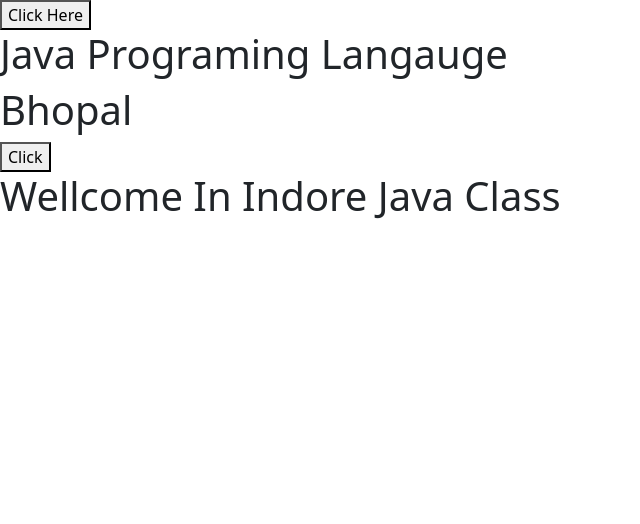
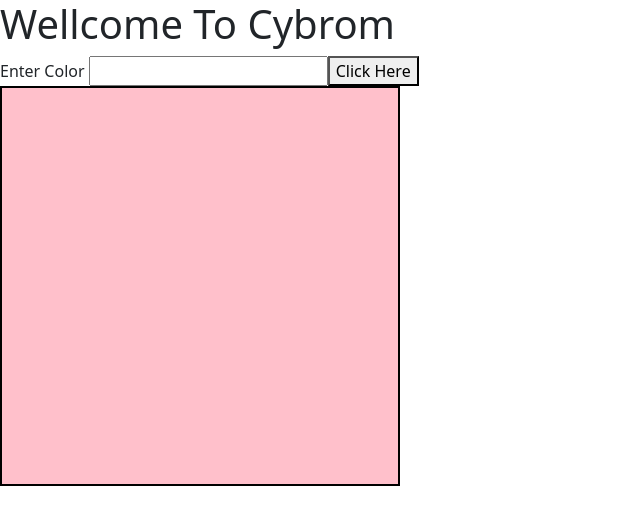
Before and after one commit to rahullokhande123/React_codes, a React (Vite) app: page / in a window 1280 px wide. Shown: the top 524 px of the page, without its empty margins (0-640 px from the left). Built offline with nearby package versions, Linux system fonts and the light colour scheme.

Commit message:
Theme_Changer_By_Using_context_API

```diff
--- a/src/App.jsx
+++ b/src/App.jsx
@@ -1,20 +1,20 @@
-import Bhopal from "./Bhopal";
-import { useState } from "react";
-import { createContext } from "react";
 
-const courseContext=createContext();
+import { mycolorContext } from "./ColorContext"
+import { useContext, useState } from "react"
+
+
 const App=()=>{
 
-  const [course,setCourse]=useState("Java");
+  const [txt,setTxt]=useState("");
+  const {color,setColor}=useContext(mycolorContext)
   return(
     <>
-    <button onClick={()=>{setCourse("Python")}} >Click Here</button>
-    <h1>  {course} Programing Langauge </h1>
-    <courseContext.Provider value={{course,setCourse}}>
-      <Bhopal/>
-    </courseContext.Provider>
+    <h1>Wellcome To Cybrom</h1>
+    Enter Color <input type="text" value={txt} onChange={(e)=>{setTxt(e.target.value)}} />
+    <button onClick={()=>{setColor(txt)}}>Click Here</button>
+    <div style={{width:"400px",height:"400px",border:"2px solid black",backgroundColor:color}}></div>
+
     </>
   )
 }
-export default App;
-export {courseContext};
+export default App
--- /dev/null
+++ b/src/ColorContext.jsx
@@ -0,0 +1,19 @@
+import { createContext } from "react"
+import { useState } from "react";
+
+const mycolorContext=createContext();
+
+
+const ColorContext=({children})=>{
+
+  const [color,setColor]=useState("pink")
+  return(
+    <>
+    <mycolorContext.Provider value={{color,setColor}}>
+      {children}
+    </mycolorContext.Provider>
+    </>
+  )
+}
+export default ColorContext;
+export {mycolorContext};
--- a/src/Indore.jsx
+++ b/src/Indore.jsx
@@ -1,13 +1,13 @@
-import { courseContext } from "./App";
-import { useContext } from "react";
+// import { myContext } from "./CourseContext";
+// import { useContext } from "react";
 
-const Indore=()=>{
-    const {course,setCourse}=useContext(courseContext);
-    return(
-      <>
-      <button onClick={()=>{setCourse("C++")}} >Click</button>
-      <h1>Wellcome In Indore {course} Class</h1>
-      </>
-    )
-  }
-  export default Indore;
+// const Indore=()=>{
+//     const {course,setCourse}=useContext(myContext);
+//     return(
+//       <>
+//       <button onClick={()=>{setCourse("C++")}} >Click</button>
+//       <h1>Wellcome In Indore {course} Class</h1>
+//       </>
+//     )
+//   }
+//   export default Indore;
--- a/src/main.jsx
+++ b/src/main.jsx
@@ -3,4 +3,10 @@ import ReactDOM from 'react-dom/client'
 import App from './App.jsx'
 import 'bootstrap/dist/css/bootstrap.min.css';
 // import "./css/style.css";
-ReactDOM.createRoot(document.getElementById('root')).render(<App />)
+import ColorContext from './ColorContext.jsx';
+ReactDOM.createRoot(document.getElementById('root')).render(
+<ColorContext>
+<App />
+</ColorContext>
+
+)
```
Also changed, not shown: src/CourseContext.jsx (deleted, +0 -18 lines), src/Bhopal.jsx (line endings or trailing spaces).
